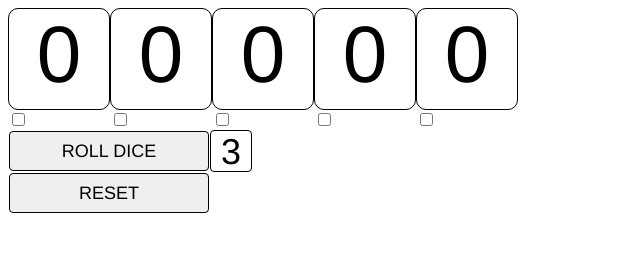
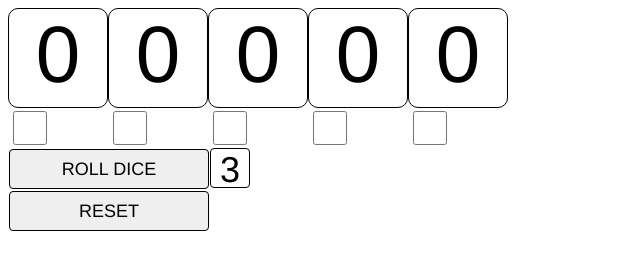
Before and after one commit to alexmacartney/yahtzee, a plain HTML site: page yahtzee.html in a window 1280 px wide. Shown: the whole page, without its empty margins (0-640 px from the left). Drawn offline with Linux system fonts and the light colour scheme.

Commit message:
Old person accessible

```diff
--- a/style.css
+++ b/style.css
@@ -2,9 +2,9 @@
     font-family: Helvetica, Arial, sans-serif;
 }
 
-.dice {
-    height: 100px;
-    width: 100px;
+div.dice {
+    height: 98px;
+    width: 98px;
     border: 1px solid black;
     border-radius: 10px;
     font-size: 80px;
@@ -12,14 +12,19 @@
     float: left;
 }
 
-.clear {
+div.clear {
     clear: both;
 }
 
-.checkbox {
-    width: 102px;
-    height: 20px;
+div.noroll {
+    width: 100px;
+    height: 40px;
     float: left;
+}
+
+input.noroll {
+    width: 36px;
+    height: 34px;
 }
 
 button {
@@ -33,9 +38,9 @@ button {
     float: left;
 }
 
-.rollsleft {
-    height: 40px;
-    width: 40px;
+div.rollsleft {
+    height: 38px;
+    width: 38px;
     border: 1px solid black;
     border-radius: 4px;
     font-size: 36px;
--- a/yahtzee.html
+++ b/yahtzee.html
@@ -17,11 +17,11 @@
 
     <div class = 'clear'></div>
 
-    <div class = 'checkbox'><input type = 'checkbox' id = 'dicecheck1' value = 'dicecheck1'></div>
-    <div class = 'checkbox'><input type = 'checkbox' id = 'dicecheck2' value = 'dicecheck2'></div>
-    <div class = 'checkbox'><input type = 'checkbox' id = 'dicecheck3' value = 'dicecheck3'></div>
-    <div class = 'checkbox'><input type = 'checkbox' id = 'dicecheck4' value = 'dicecheck4'></div>
-    <div class = 'checkbox'><input type = 'checkbox' id = 'dicecheck5' value = 'dicecheck5'></div>
+    <div class = 'noroll'><input class = 'noroll' type = 'checkbox' id = 'dicecheck1' value = 'dicecheck1'></div>
+    <div class = 'noroll'><input class = 'noroll' type = 'checkbox' id = 'dicecheck2' value = 'dicecheck2'></div>
+    <div class = 'noroll'><input class = 'noroll' type = 'checkbox' id = 'dicecheck3' value = 'dicecheck3'></div>
+    <div class = 'noroll'><input class = 'noroll' type = 'checkbox' id = 'dicecheck4' value = 'dicecheck4'></div>
+    <div class = 'noroll'><input class = 'noroll' type = 'checkbox' id = 'dicecheck5' value = 'dicecheck5'></div>
 
     <div class = 'clear'></div>
 
```
